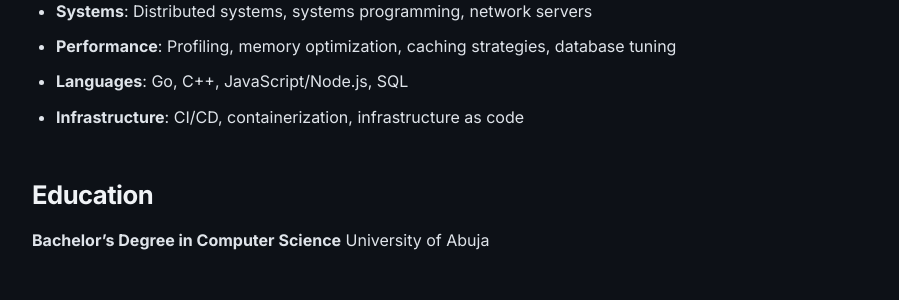
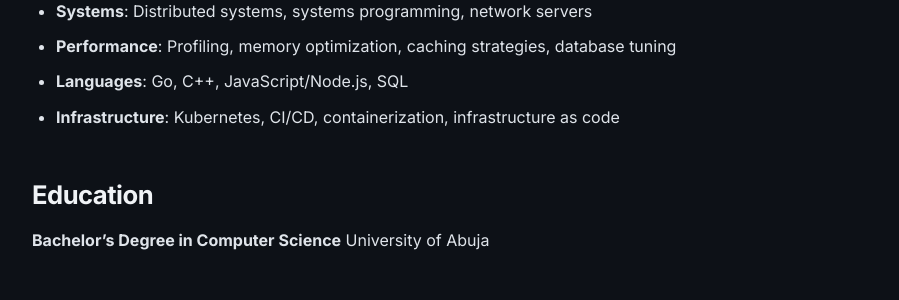
Before and after one commit to solomon-os/solomon-os.github.io, a Jekyll site: the page built from about.md, in a window 1280 px wide and 900 px high. Shown: the part 347-647 px from the top of the window, without its empty margins (190-1089 px from the left). Built offline with Jekyll 4.4.1, drawn with Linux system fonts in a browser that asks for light colours.

Commit message:
add kubernetes to about

```diff
--- a/about.md
+++ b/about.md
@@ -13,7 +13,7 @@ I'm a software engineer focused on **distributed systems, high-performance softw
 - **Systems**: Distributed systems, systems programming, network servers
 - **Performance**: Profiling, memory optimization, caching strategies, database tuning
 - **Languages**: Go, C++, JavaScript/Node.js, SQL
-- **Infrastructure**: CI/CD, containerization, infrastructure as code
+- **Infrastructure**: Kubernetes, CI/CD, containerization, infrastructure as code
 
 ## Education
 
```
